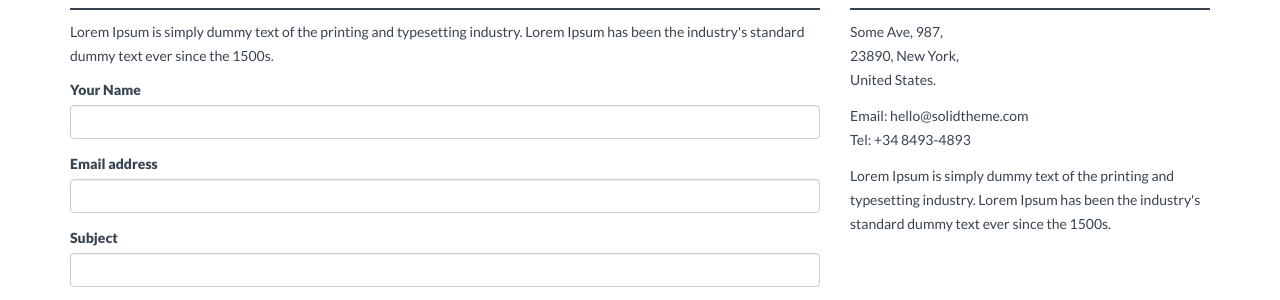
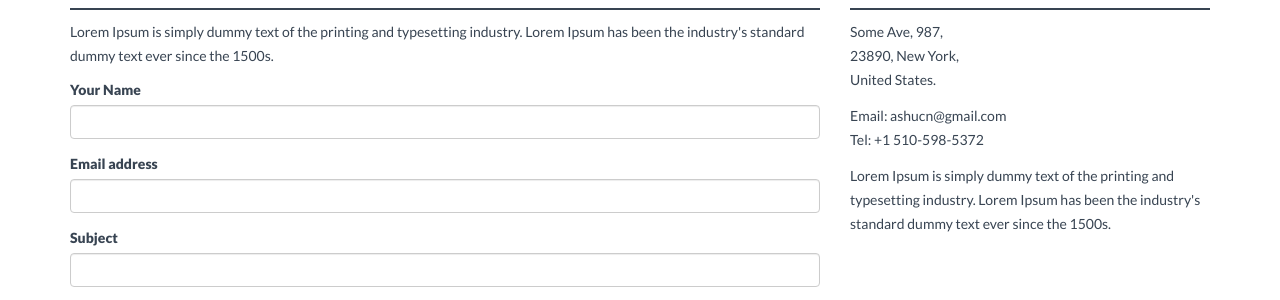
Before and after one commit to khalilcharfi/mayusa.github.io, a Jekyll site: the page built from contact.html, in a window 1280 px wide and 900 px high, scrolled down 525 px. Shown: the part 153-453 px from the top of the window. Built offline with Jekyll 4.4.1, drawn with Linux system fonts in a browser that asks for light colours; nearby versions of some CDN libraries.

Commit message:
change config

```diff
--- a/_config.yml
+++ b/_config.yml
@@ -43,8 +43,8 @@ address:
     - Some Ave, 987,
     - 23890, New York,
     - United States.
-email: hello@solidtheme.com
-tel: +34 8493-4893
+email: ashucn@gmail.com
+tel: +1 510-598-5372
 
 
 ### GENERAL DATA FOR VARIOUS LOCATIONS ###
```
